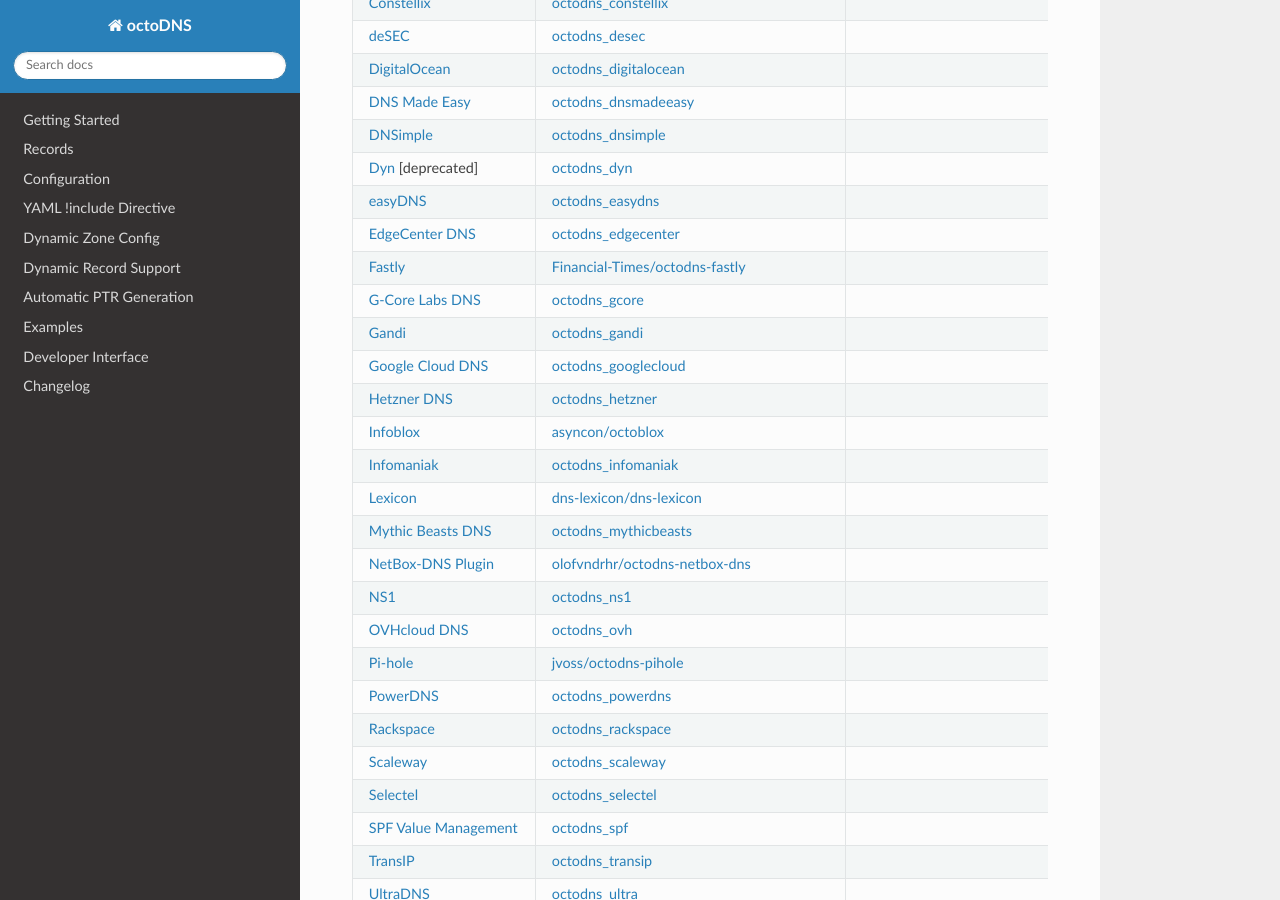
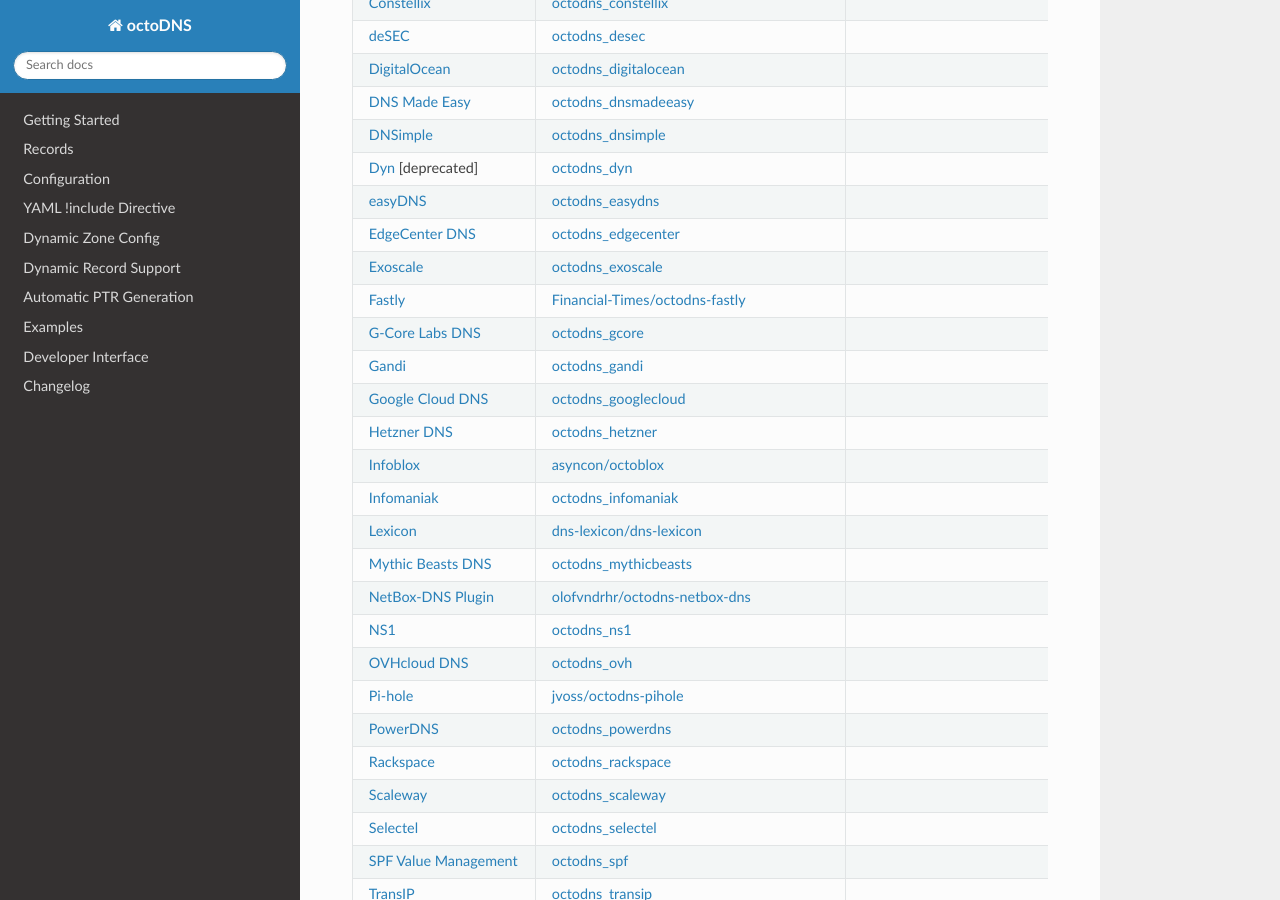
Before and after one commit to octodns/octodns, a Sphinx documentation site: the page built from docs/index.rst, in a window 1280 px wide and 900 px high, scrolled down 1531 px. Built offline with Sphinx 7.4.7 and the Read the Docs theme 3.1.0, drawn with Linux system fonts in a browser that asks for light colours.

Commit message:
chore(docs): updated the documentation to include the octodns-exoscale provider

```diff
--- a/docs/index.rst
+++ b/docs/index.rst
@@ -104,6 +104,9 @@
    * - `EdgeCenter DNS`_
      - `octodns_edgecenter`_
      -
+   * - `Exoscale`_
+     - `octodns_exoscale`_
+     -
    * - `Fastly`_
      - `Financial-Times/octodns-fastly`_
      -
@@ -206,6 +209,8 @@
 .. _octodns_easydns: https://github.com/octodns/octodns-easydns/
 .. _EdgeCenter DNS: https://edgecenter.ru/dns/
 .. _octodns_edgecenter: https://github.com/octodns/octodns-edgecenter/
+.. _Exoscale: https://www.exoscale.com/
+.. _octodns_exoscale: https://github.com/roosnic1/octodns-exoscale
 .. _Fastly: https://www.fastly.com/de/
 .. _Financial-Times/octodns-fastly: https://github.com/Financial-Times/octodns-fastly
 .. _G-Core Labs DNS: https://gcorelabs.com/dns/
```
Also changed, not shown: .changelog/c7c2268febfb455dba6b18472fd2c85f.md (added).
